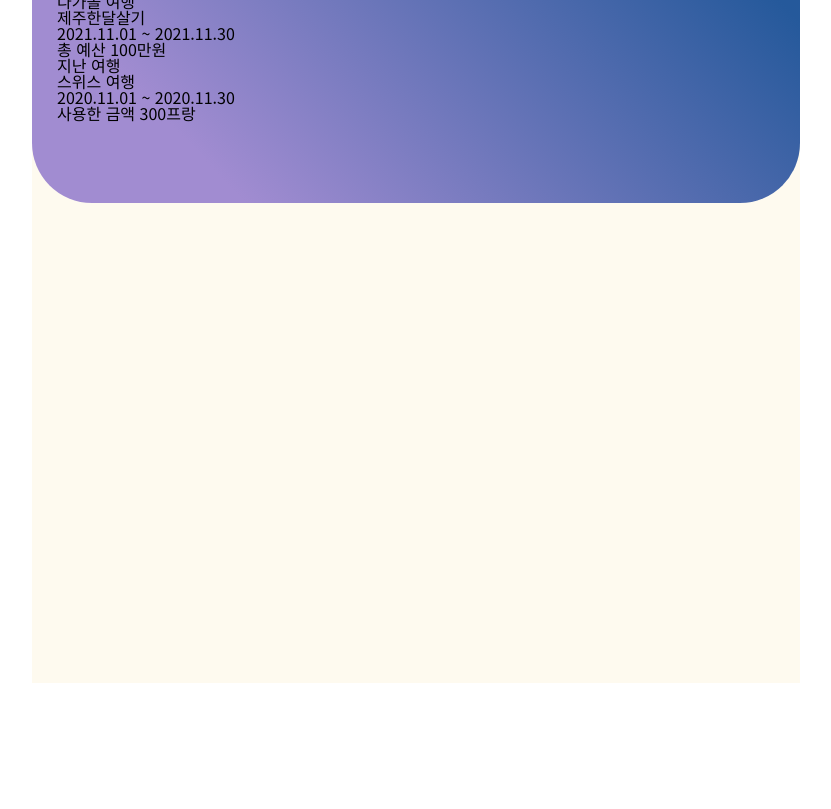
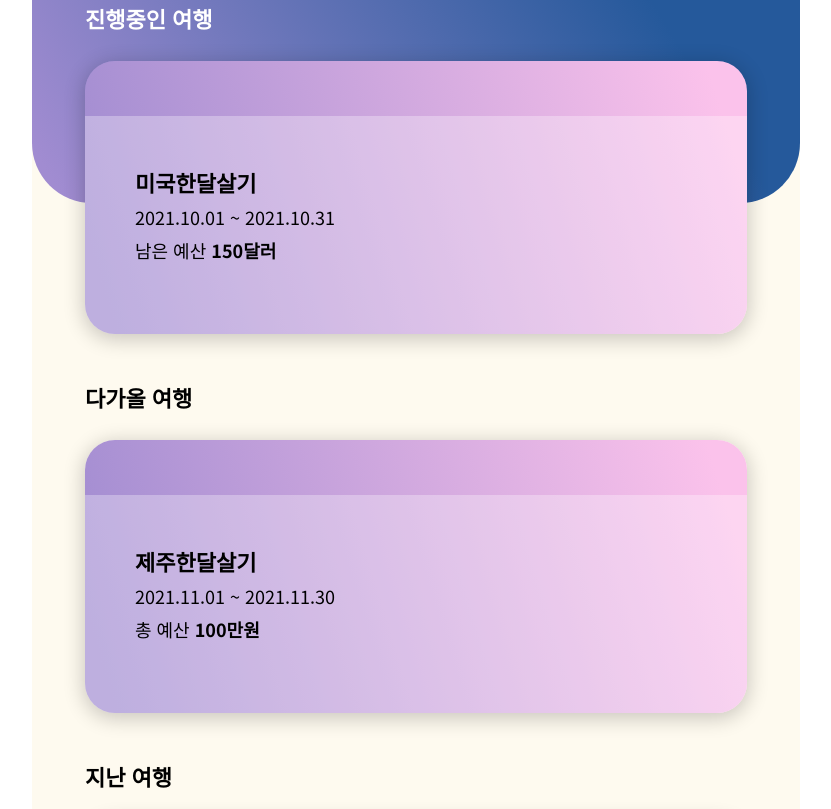
Before and after one commit to hhhyyo/Shall_we_trip, a website built with webpack: page src/pages/trip-list.html in a window 1280 px wide. Shown: the part 117-926 px from the top of the page, without its empty margins (224-1055 px from the left). Before the commit the page ends 800 px from the top, so only its background shows below. Built offline with nearby package versions, Linux system fonts and the light colour scheme.

Commit message:
style: trip list css
close #5

```diff
--- a/src/pages/trip-list.html
+++ b/src/pages/trip-list.html
@@ -12,20 +12,22 @@
       <main class="trips-container">
         <h2 class="trips-container__title"><b>효원</b>님의 여행기록</h2>
         <section class="trips-section">
-          <h3 class="trips-section__title">진행중인 여행</h3>
+          <h3 class="trips-section__title color-theme-white">진행중인 여행</h3>
           <ul class="trips-list inprogress-trip">
             <li class="trips-item">
+              <a href="#">
+                <div class="trips-item__bg">
                   <h4 class="trips-item__title">미국한달살기</h4>
-              <p class="trips-item__content">
+                  <div class="trips-item__content">
                     <div>
-                  <time datetime="2021-11-01">2021.10.01</time>
+                      <time datetime="2021-10-01">2021.10.01</time>
                       ~
-                  <time datetime="2021-11-31">2021.10.31</time>
+                      <time datetime="2021-10-31">2021.10.31</time>
                     </div>
-                <div>
-                  남은 예산 <b>150달러</b>
+                    <div>남은 예산 <b>150달러</b></div>
                   </div>
-              </p>
+                </div>
+              </a>
             </li>
           </ul>
         </section>
@@ -33,17 +35,19 @@
           <h3 class="trips-section__title">다가올 여행</h3>
           <ul class="trips-list upcoming-trip">
             <li class="trips-item">
+              <a href="#">
+                <div class="trips-item__bg">
                   <h4 class="trips-item__title">제주한달살기</h4>
-              <p class="trips-item__content">
+                  <div class="trips-item__content">
                     <div>
                       <time datetime="2021-11-01">2021.11.01</time>
                       ~
                       <time datetime="2021-11-31">2021.11.30</time>
                     </div>
-                <div>
-                  총 예산 <b>100만원</b>
+                    <div>총 예산 <b>100만원</b></div>
                   </div>
-              </p>
+                </div>
+              </a>
             </li>
           </ul>
         </section>
@@ -51,17 +55,19 @@
           <h3 class="trips-section__title">지난 여행</h3>
           <ul class="trips-list last-trip">
             <li class="trips-item">
+              <a href="#">
+                <div class="trips-item__bg">
                   <h4 class="trips-item__title">스위스 여행</h4>
-              <p class="trips-item__content">
+                  <div class="trips-item__content">
                     <div>
-                  <time datetime="2021-11-01">2020.11.01</time>
+                      <time datetime="2020-11-01">2020.11.01</time>
                       ~
-                  <time datetime="2021-11-31">2020.11.30</time>
+                      <time datetime="2020-11-31">2020.11.30</time>
                     </div>
-                <div>
-                  사용한 금액 <b>300프랑</b>
+                    <div>사용한 금액 <b>300프랑</b></div>
                   </div>
-              </p>
+                </div>
+              </a>
             </li>
           </ul>
         </section>
--- a/src/sass/base/_color.scss
+++ b/src/sass/base/_color.scss
@@ -19,7 +19,7 @@ $background-color: $light-yellow;
 $primary-color: $navy;
 $secondary-color: $purple;
 
-$basic-gradient: 226.25deg, $navy 12.35%, $purple 80.1%;
-$gradient1: to top, $lavender 0%, $light-lavender 100%;
+$basic-gradient: 58.76deg, $purple 3.49%, $navy 77.16%;
+$gradient1: 72.96deg, $lavender 4.28%, $light-lavender 94.58%;
 $gradient2: 45deg, $peach 0%, $light-peach 100%;
 $gradient3: 120deg, $mint 0%, $aqua 100%;
--- a/src/sass/pages/_trip-list.scss
+++ b/src/sass/pages/_trip-list.scss
@@ -1 +1,65 @@
 @use '../base/' as *;
+
+.trips-container {
+  width: 95%;
+  margin: 0 auto;
+  margin-top: 20px;
+
+  b {
+    font-weight: 600;
+  }
+
+  &__title {
+    font-size: rem(22px);
+    color: $white;
+
+    b {
+      font-size: rem(32px);
+    }
+  }
+
+  .trips-section {
+    padding: 10px;
+
+    &__title {
+      font-size: rem(22px);
+      font-weight: 600;
+      margin: 32px 0;
+    }
+  }
+
+  .trips-item {
+    @include gradient($gradient1);
+    min-height: 250px;
+    box-shadow: 0px 4px 20px 2px rgba(0, 0, 0, 0.2);
+    border-radius: 30px;
+
+    overflow: hidden;
+    padding-top: 55px;
+
+    &__bg {
+      width: 100%;
+      height: 100%;
+      background-color: rgba($color: $white, $alpha: 0.3);
+      padding: 55px 0 60px 50px;
+    }
+
+    &__title {
+      font-size: rem(22px);
+      font-weight: 600;
+      margin-bottom: rem(15px);
+    }
+
+    &__content {
+      font-size: rem(18px);
+
+      div {
+        margin-bottom: rem(15px);
+      }
+    }
+  }
+
+  .color-theme-white{
+    color: $white;
+  }
+}
```
Lines whose indentation alone changed are shown as unchanged.
